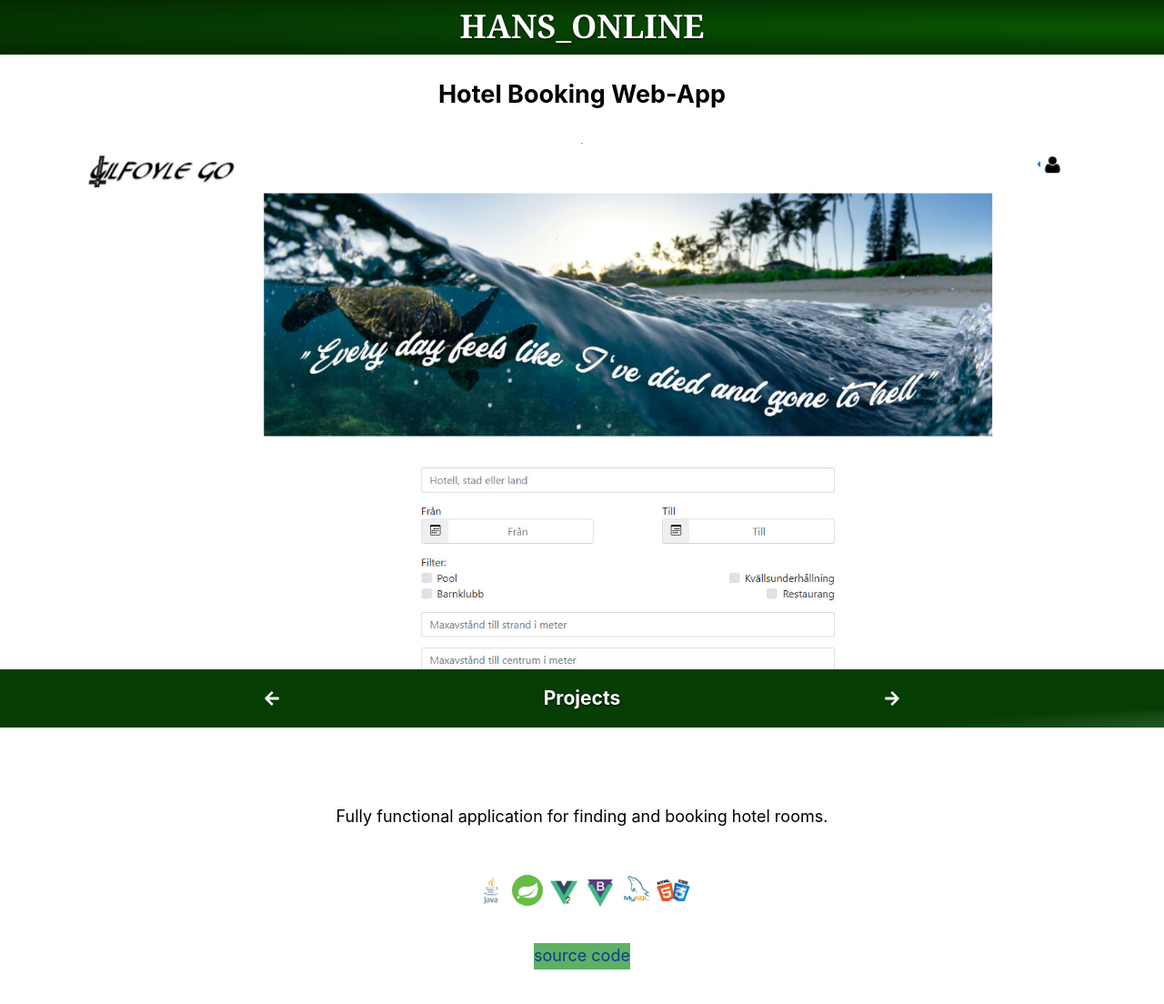
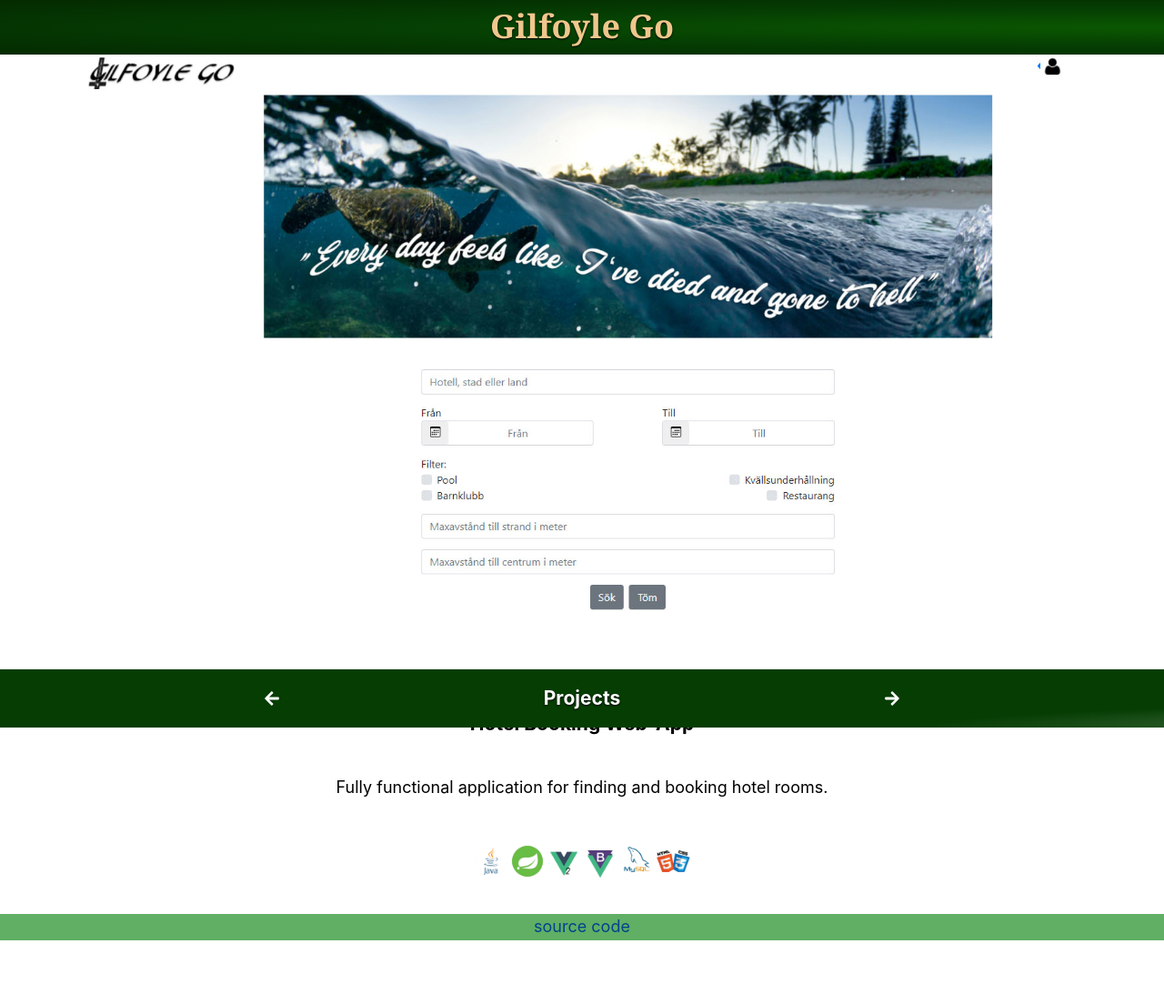
Before and after one commit to isthisthereallife/pages, a Next.js app: page /pages/projects/GilfoyleGo in a window 1280 px wide. Shown: the top 1104 px of the page at 91% size. Built offline with nearby package versions, Linux system fonts and the light colour scheme.

Commit message:
Cleaned up code.

```diff
--- a/src/components/footer.jsx
+++ b/src/components/footer.jsx
@@ -1,10 +1,9 @@
-import { FaArrowAltCircleLeft, FaArrowAltCircleRight, FaArrowCircleRight, FaArrowLeft, FaArrowRight, FaLongArrowAltRight, FaRegArrowAltCircleLeft, FaRegArrowAltCircleRight } from 'react-icons/fa'
+import { FaArrowLeft, FaArrowRight } from 'react-icons/fa'
 import useCreep from '../lib/hooks/useCreep'
 import styles from '../styles/footer.module.css'
 import copyLeft from '../../public/images/Copyleft_white.svg'
 import Image from 'next/image'
 import Link from 'next/link'
-import {PAGES} from '../utils/constants/pageNumbers'
 import { useEffect, useState } from 'react'
 
 export default function Footer(){
@@ -12,8 +11,6 @@ export default function Footer(){
   const creep = useCreep()
   const currentPageType = creep.creep.currentPageType
   const currentPageIndex = creep.creep.currentIndex
-  const currentPageUri = creep.creep.currentPageUri
-  let arrowLeftUri, ArrowRightUri = "a"
   const [arrows, setArrows] = useState(false)
 
   useEffect(() => {
@@ -30,11 +27,6 @@ if(currentPageType==="project")setArrows(true)
     else setArrows(false)
   },[currentPageType,currentPageIndex])
 
-
-  function arrowClicked(){
-    //PAGES.SVTPK.uri
-
-  }
 let left
 let right
 switch (currentPageIndex) {
--- a/src/components/navbar.jsx
+++ b/src/components/navbar.jsx
@@ -1,12 +1,29 @@
 import Link from 'next/link'
 import {React} from 'react'
+import useCreep from '../lib/hooks/useCreep'
 import styles from '../styles/navbar.module.css'
 
 export default function Navbar(){
+  let pageTitle = "isthisthereallife"
+
+  const creep = useCreep()
+  const currentPageType = creep.creep.currentPageType
+  const currentPage = creep.creep.currentPage
+
+
+
+  if (currentPageType === "project"){
+    pageTitle = currentPage
+  }
+
+
   return(
   <>
-    <div className={styles.navbar}>
-      <h1><Link href="/"> HANS_ONLINE </Link></h1>
-    </div>
+    <Link href="/">
+      <div className={styles.navbar}>
+      <h1>{pageTitle}</h1>
+      </div>
+    </Link>
+
   </>
 )}
--- a/src/pages/about.jsx
+++ b/src/pages/about.jsx
@@ -3,7 +3,6 @@ import styles from '../styles/about.module.css'
 import Image from 'next/image'
 import img from '../../public/images/ooo.jpeg'
 export default function AboutYou(){
-  const you = useCreep()
 
   return (
     <>
--- a/src/pages/index.jsx
+++ b/src/pages/index.jsx
@@ -11,7 +11,6 @@ import imgGilfoyle from '../../public/images/gilfoyle.png'
 import Carousel from 'react-bootstrap/Carousel'
 import imgPoker from '../../public/images/poker.png'
 import imgMurvel from '../../public/images/murvel2.png'
-import imgStenarWide from '../../public/images/stenar-wide.jpeg'
 import { CREEP_EVENTS } from '../reducers/creepReducer'
 
 
@@ -19,6 +18,7 @@ import { CREEP_EVENTS } from '../reducers/creepReducer'
 function HomePage() {
   const creep = useCreep()
   const ind = creep.creep.currentIndex
+
   useEffect(()=>{
   if(ind!== 0){
     creep.creepDispatch({
@@ -33,7 +33,6 @@ function HomePage() {
   const [index, setIndex] = useState(0);
 
   const handleSelect = (selectedIndex, e) =>{
-    console.log("changed index to ",selectedIndex)
     setIndex(selectedIndex)
     creep.currentIndex=index;
   }
--- a/src/pages/projects/GilfoyleGo.jsx
+++ b/src/pages/projects/GilfoyleGo.jsx
@@ -2,7 +2,6 @@ import styles from '../../styles/project.module.css'
 import Link from 'next/link'
 import Image from 'next/image'
 import imgGilfoyle from '../../../public/images/gilfoyle.png'
-import imgGilfoyle_mobile from '../../../public/images/gilfoyle_mobile.png'
 import imgBootstrap from '../../../public/images/bootstrap.png'
 import imgHtml5 from '../../../public/images/html5.png'
 import imgJava from '../../../public/images/java.png'
@@ -21,11 +20,12 @@ export default function GilfoyleGo(){
     creep.creepDispatch({
     payload: {
       currentIndex: 13,
+      currentPage: "Gilfoyle Go",
       currentPageType: "project"
     },
     type: CREEP_EVENTS.UPDATE
   })
-}},[])
+}},)
 
   return(
     <>
@@ -40,8 +40,6 @@ export default function GilfoyleGo(){
         objectPosition="center"
         />
   */}
-        <h2>Hotel Booking Web-App</h2>
-          <hr />
           <div
             width="680"
             height="520">
@@ -50,6 +48,8 @@ export default function GilfoyleGo(){
             />
 
           </div>
+
+        <h3>Hotel Booking Web-App</h3>
             <p>Fully functional application for finding and booking hotel rooms.
             </p>
             <br />
@@ -93,7 +93,7 @@ export default function GilfoyleGo(){
           </Link>
             </div>
             <br />
-            <div className="project-external-link-list">
+            <div className={styles.project_links}>
               <Link href="https://github.com/isthisthereallife/Hotel-Booking-App"> source code</Link>
             </div>
       </div>
--- a/src/styles/global.css
+++ b/src/styles/global.css
@@ -29,13 +29,6 @@ a:hover {
   border-radius: 100px;
 }
 
-.project-external-link-list{
-  background-color:rgb(96, 175, 100)
-}
-.project-external-link-list a {
-  color: #01438e;
-  text-decoration: none;
-}
 .main{
   display:flex;
   flex-direction:column;
--- a/src/styles/project.module.css
+++ b/src/styles/project.module.css
@@ -3,9 +3,8 @@
   display:inline;
   justify-content: flex-start;
   align-self:center;
-  width:60vw;
-  max-height:90vh;
-  opacity:0.9;
+  width:70vw;
+  max-height:90%;
 
 }
 .bgImg{
@@ -27,6 +26,20 @@
   max-height:25px;
   max-width:25px;
 }
-.gif{
-  max-width:5vw;
+
+.project_links{
+  display:flex;
+  flex-direction:column;
+  justify-content: center;
+  align-items: center;
+  background-color:rgb(96, 175, 100);
+  width:100%;
 }
+.project_links a {
+  color: #01438e;
+  text-decoration: none;
+}
+.playBtn{
+
+  width:40%;
+}
```
Also changed, not shown: src/pages/projects/Murvel.jsx (+7 -5 lines), src/pages/projects/Pokertimer.jsx (+7 -7 lines), src/pages/projects/SVTpk.jsx (+4 -6 lines), 9 other files (tests, documents, lock files or other folders).
